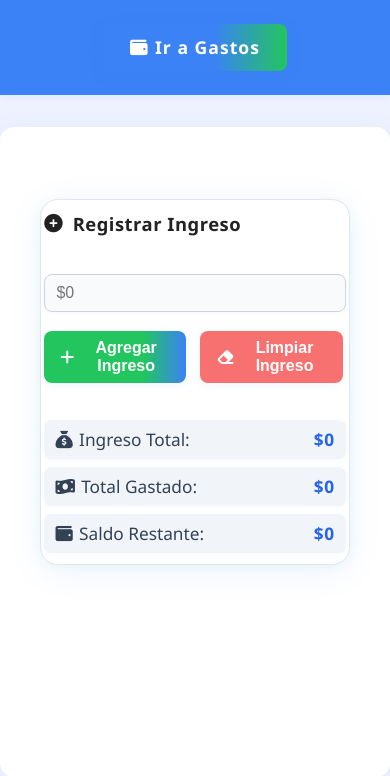
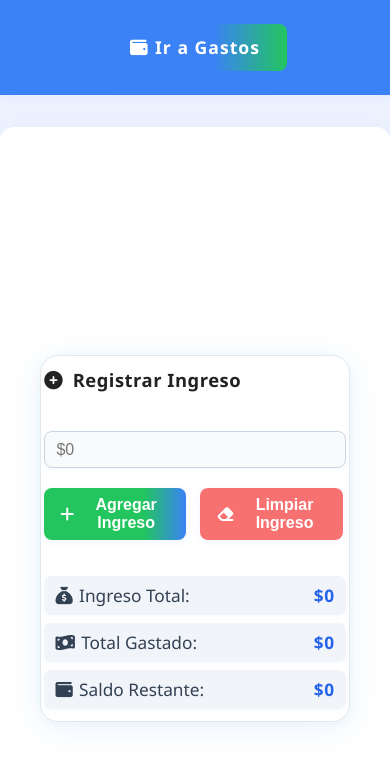
Before and after one commit to MiguelAngelZ1/Control-de-Gastos, a plain HTML site: page index.html in a window 390 px wide. Shown: the part 70-846 px from the top of the page. Drawn offline with Linux system fonts and the light colour scheme; a script that the page names is missing.

Commit message:
Rediseño del index 2

```diff
--- a/css/ingresos.css
+++ b/css/ingresos.css
@@ -2,12 +2,13 @@
 
 .ingresos-section {
   width: 100%;
+  min-height: 70vh;
   display: flex;
   justify-content: center;
-  align-items: flex-start;
-  margin-top: 2.5rem;
-  margin-bottom: 2rem;
-  min-height: 60vh;
+  align-items: center;
+  margin: 0;
+  padding: 2.5vh 0;
+  background: transparent;
 }
 
 .ingresos-card {
@@ -15,14 +16,17 @@
   border-radius: 18px;
   box-shadow: 0 6px 32px rgba(59,130,246,0.10), 0 1.5px 8px rgba(34,197,94,0.06);
   padding: 2.5rem 2.5rem 2rem 2.5rem;
-  max-width: 420px;
+  max-width: 480px;
   width: 100%;
+  min-width: 320px;
   margin: 0 auto;
   display: flex;
   flex-direction: column;
   gap: 1.7rem;
   border: 1.5px solid #e0e7ef;
   transition: box-shadow 0.2s;
+  min-height: 420px;
+  justify-content: center;
 }
 
 .ingresos-card:hover, .ingresos-card:focus-within {
@@ -150,9 +154,15 @@
 }
 
 @media (max-width: 600px) {
+  .ingresos-section {
+    min-height: 90vh;
+    padding: 1.5vh 0;
+  }
   .ingresos-card {
     padding: 1.2rem 0.7rem 1rem 0.7rem;
     max-width: 98vw;
+    min-width: unset;
+    min-height: 340px;
   }
   .ingresos-title {
     font-size: 1.15rem;
```
